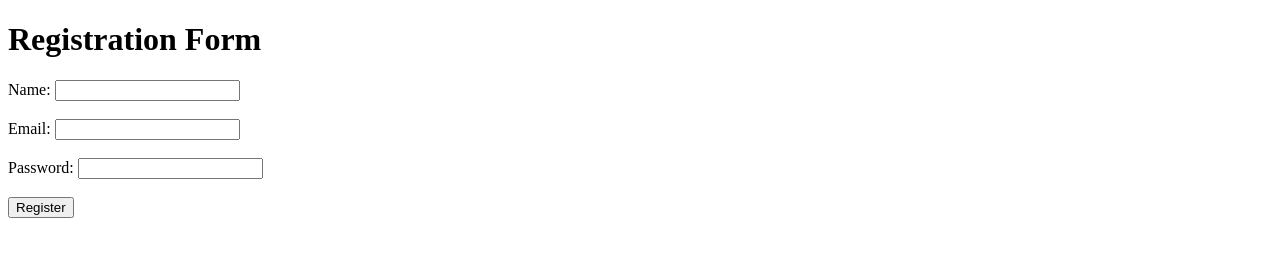
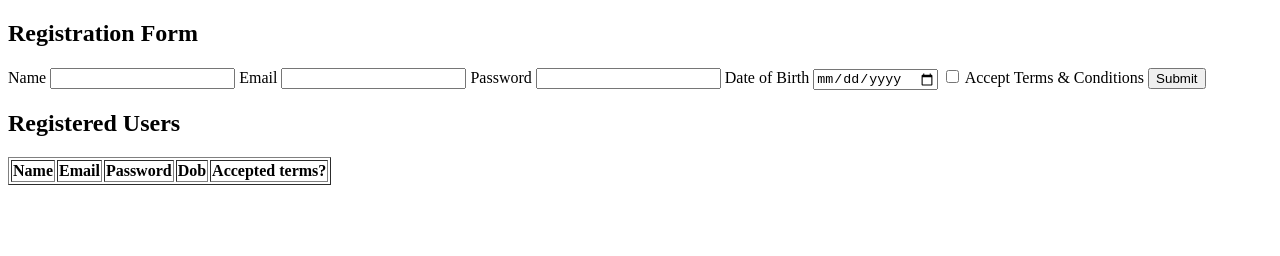
Before and after one commit to CHAKRIKA-SAI-D/wd201, a website: page http-server/registration.html in a window 1280 px wide. Drawn offline with Linux system fonts and the light colour scheme.

Commit message:
Update registration.html

```diff
--- a/http-server/registration.html
+++ b/http-server/registration.html
@@ -3,18 +3,46 @@
 <head>
     <meta charset="UTF-8">
     <meta name="viewport" content="width=device-width, initial-scale=1.0">
-    <title>Registration Page</title>
+    <title>Registration Form</title>
+    <link rel="stylesheet" href="styles.css">
 </head>
 <body>
-    <h1>Registration Form</h1>
-    <form>
-        <label for="name">Name:</label>
-        <input type="text" id="name" name="name"><br><br>
-        <label for="email">Email:</label>
-        <input type="email" id="email" name="email"><br><br>
-        <label for="password">Password:</label>
-        <input type="password" id="password" name="password"><br><br>
-        <input type="submit" value="Register">
+    <h2>Registration Form</h2>
+    <form id="registrationForm">
+        <label for="name">Name</label>
+        <input type="text" id="name" name="name" required>
+
+        <label for="email">Email</label>
+        <input type="email" id="email" name="email" required>
+
+        <label for="password">Password</label>
+        <input type="password" id="password" name="password" required>
+
+        <label for="dob">Date of Birth</label>
+        <input type="date" id="dob" name="dob" required>
+
+        <input type="checkbox" id="acceptTerms" name="acceptTerms" required>
+        <label for="acceptTerms">Accept Terms & Conditions</label>
+
+        <button type="submit">Submit</button>
     </form>
+
+    <h2>Registered Users</h2>
+    <table id="userTable" border="1">
+        <thead>
+            <tr>
+                <th>Name</th>
+                <th>Email</th>
+                <th>Password</th>
+                <th>Dob</th>
+                <th>Accepted terms?</th>
+            </tr>
+        </thead>
+        <tbody>
+            <!-- User data will be added here dynamically -->
+        </tbody>
+    </table>
+
+    <script src="reg.js"></script>
 </body>
 </html>
```
